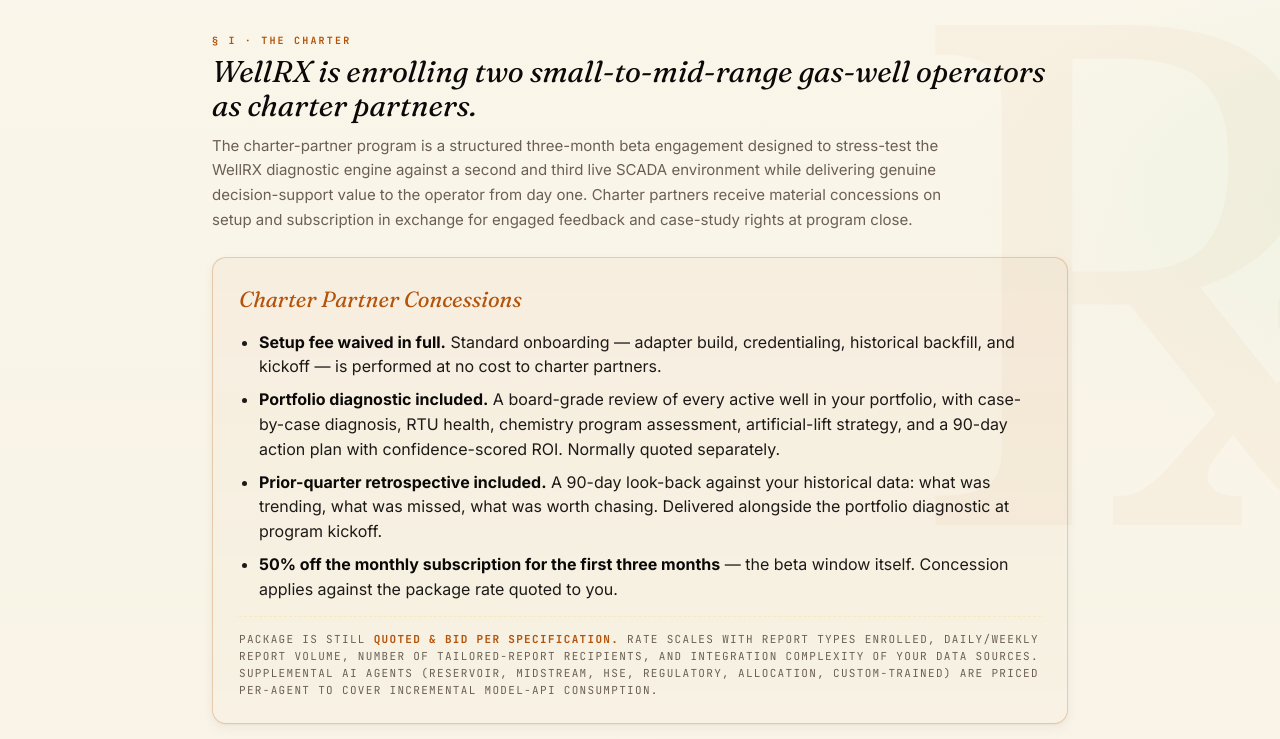
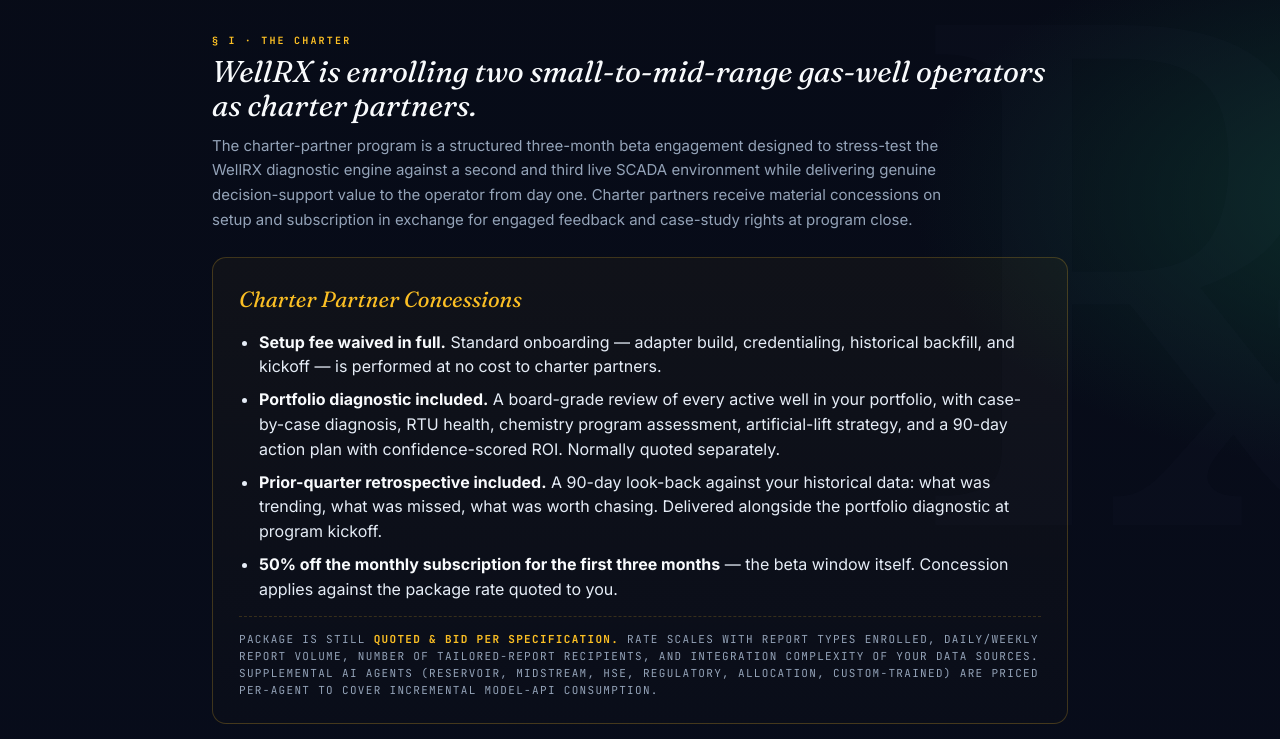
Before and after one commit to heyfinal/wellrx-site, a plain HTML site: page beta/index.html in a window 1280 px wide. Shown: the part 190-929 px from the top of the page. Drawn offline with Linux system fonts and the light colour scheme.

Commit message:
Theme: hard-default to dark mode across all pages
Drop the prefers-color-scheme check in the no-flash init script. New
visitors now always land in dark regardless of OS setting; explicit
toggle choice still persists via localStorage.wrx_theme_v1.

```diff
--- a/beta/index.html
+++ b/beta/index.html
@@ -1,7 +1,7 @@
 <!doctype html>
 <html lang="en"><head><meta charset="utf-8">
 <script>
-(function(){try{var k='wrx_theme_v1',s=localStorage.getItem(k);if(!s){s=matchMedia('(prefers-color-scheme: light)').matches?'light':'dark';}document.documentElement.setAttribute('data-theme',s);}catch(e){document.documentElement.setAttribute('data-theme','dark');}})();
+(function(){try{var k='wrx_theme_v1',s=localStorage.getItem(k);if(!s){s='dark';}document.documentElement.setAttribute('data-theme',s);}catch(e){document.documentElement.setAttribute('data-theme','dark');}})();
 </script>
 <meta name="viewport" content="width=device-width,initial-scale=1,viewport-fit=cover">
 <title>WellRX Beta Program — Charter Partner Enrollment</title>
```
Also changed, not shown: index.html (+1 -1 lines), samples/01_vendor_daily.html (+1 -1 lines), samples/02_pumper_daily.html (+1 -1 lines), samples/03_q1_review.html (+1 -1 lines), samples/04_portfolio_diagnostic.html (+1 -1 lines), samples/05_foreman_daily.html (+1 -1 lines).
